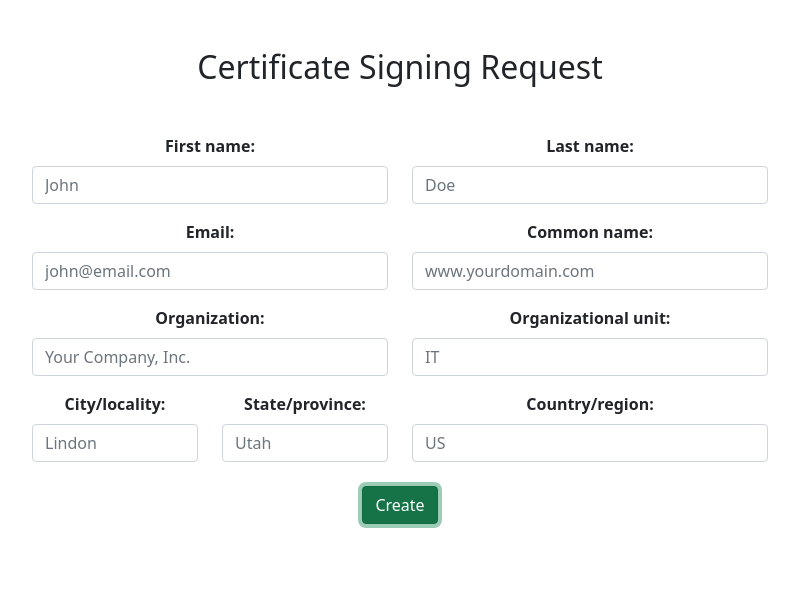
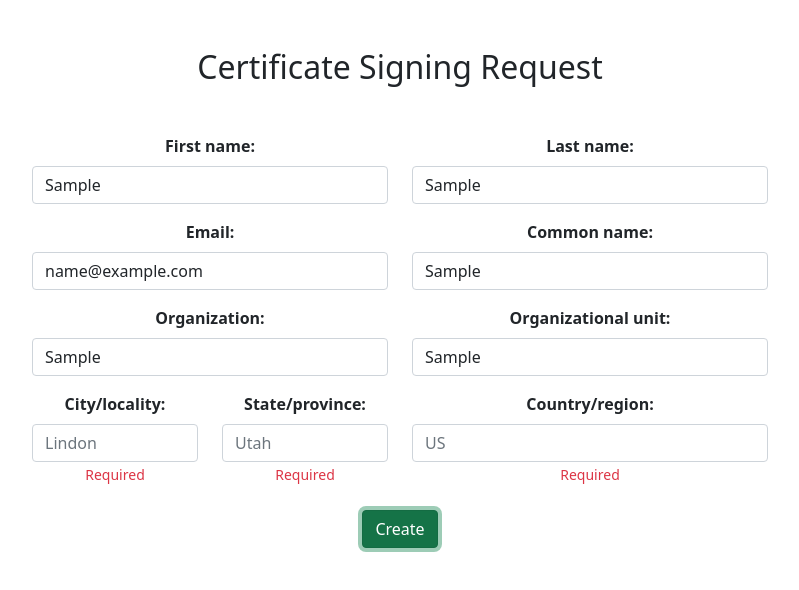
Before and after one commit to albertmakan/home-security-system, a React (Create React App) app in the folder user-frontend/: page / in a window 1280 px wide. Both pictures are taken after typing "Sample", "Sample", "name@example.com", "Sample", "Sample", "Sample" into the empty fields and a click on the button "Create". Shown: the top 590 px of the page, without its empty margins (240-1039 px from the left). Built offline with nearby package versions, Linux system fonts and the light colour scheme; no server answers.

Commit message:
csr form validation

```diff
--- a/user-frontend/src/components/csr/CreateCSR.js
+++ b/user-frontend/src/components/csr/CreateCSR.js
@@ -14,8 +14,18 @@ import CSRService from '../../services/CSRService';
 import { toastSuccessMessage } from '../../toast/toastMessages';
 
 const validationSchema = Yup.object({
-  commonName: Yup.string().max(100, 'Must be 100 characters or less').required('Required'),
-  organization: Yup.string().max(100, 'Must be 100 characters or less').required('Required'),
+  firstName: Yup.string().max(20, 'Must be 20 characters or less').required('Required'),
+  lastName: Yup.string().max(20, 'Must be 20 characters or less').required('Required'),
+  email: Yup.string().email('Invalid email address').required('Required'),
+  commonName: Yup.string().max(20, 'Must be 20 characters or less').required('Required'),
+  organization: Yup.string().max(20, 'Must be 20 characters or less').required('Required'),
+  organizationalUnit: Yup.string().max(20, 'Must be 20 characters or less').required('Required'),
+  city: Yup.string().max(20, 'Must be 20 characters or less').required('Required'),
+  state: Yup.string().max(20, 'Must be 20 characters or less').required('Required'),
+  country: Yup.string()
+    .min(2, 'Must be exactly 2 characters long')
+    .max(2, 'Must be exactly 2 characters long')
+    .required('Required'),
 });
 
 const CreateCSR = () => {
@@ -61,6 +71,9 @@ const CreateCSR = () => {
               value={formik.values.firstName}
               onChange={formik.handleChange}
             />
+            {formik.touched.firstName && formik.errors.firstName && (
+              <small className="form-text text-danger">{formik.errors.firstName}</small>
+            )}
           </Form.Group>
           <Form.Group as={Col} md="4">
             <Form.Label>Last name:</Form.Label>
@@ -72,6 +85,9 @@ const CreateCSR = () => {
               value={formik.values.lastName}
               onChange={formik.handleChange}
             />
+            {formik.touched.lastName && formik.errors.lastName && (
+              <small className="form-text text-danger">{formik.errors.lastName}</small>
+            )}
           </Form.Group>
         </Row>
         <Row className="mb-3">
@@ -85,6 +101,9 @@ const CreateCSR = () => {
               value={formik.values.email}
               onChange={formik.handleChange}
             />
+            {formik.touched.email && formik.errors.email && (
+              <small className="form-text text-danger">{formik.errors.email}</small>
+            )}
           </Form.Group>
           <Form.Group as={Col} md="4">
             <Form.Label>Common name:</Form.Label>
@@ -142,6 +161,9 @@ const CreateCSR = () => {
               value={formik.values.city}
               onChange={formik.handleChange}
             />
+            {formik.touched.city && formik.errors.city && (
+              <small className="form-text text-danger">{formik.errors.city}</small>
+            )}
           </Form.Group>
           <Form.Group as={Col} md="2">
             <Form.Label>State/province:</Form.Label>
@@ -153,6 +175,9 @@ const CreateCSR = () => {
               value={formik.values.state}
               onChange={formik.handleChange}
             />
+            {formik.touched.state && formik.errors.state && (
+              <small className="form-text text-danger">{formik.errors.state}</small>
+            )}
           </Form.Group>
           <Form.Group as={Col} md="4">
             <Form.Label>Country/region:</Form.Label>
```
